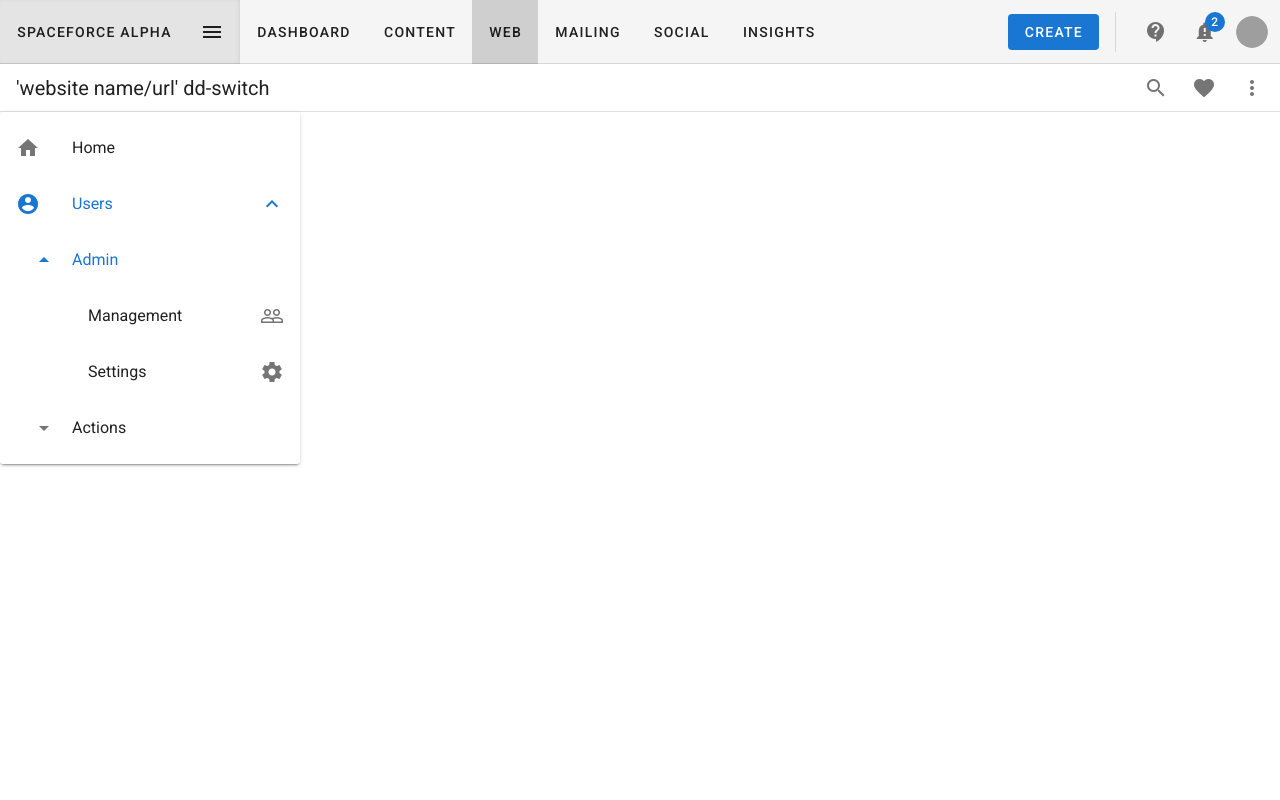
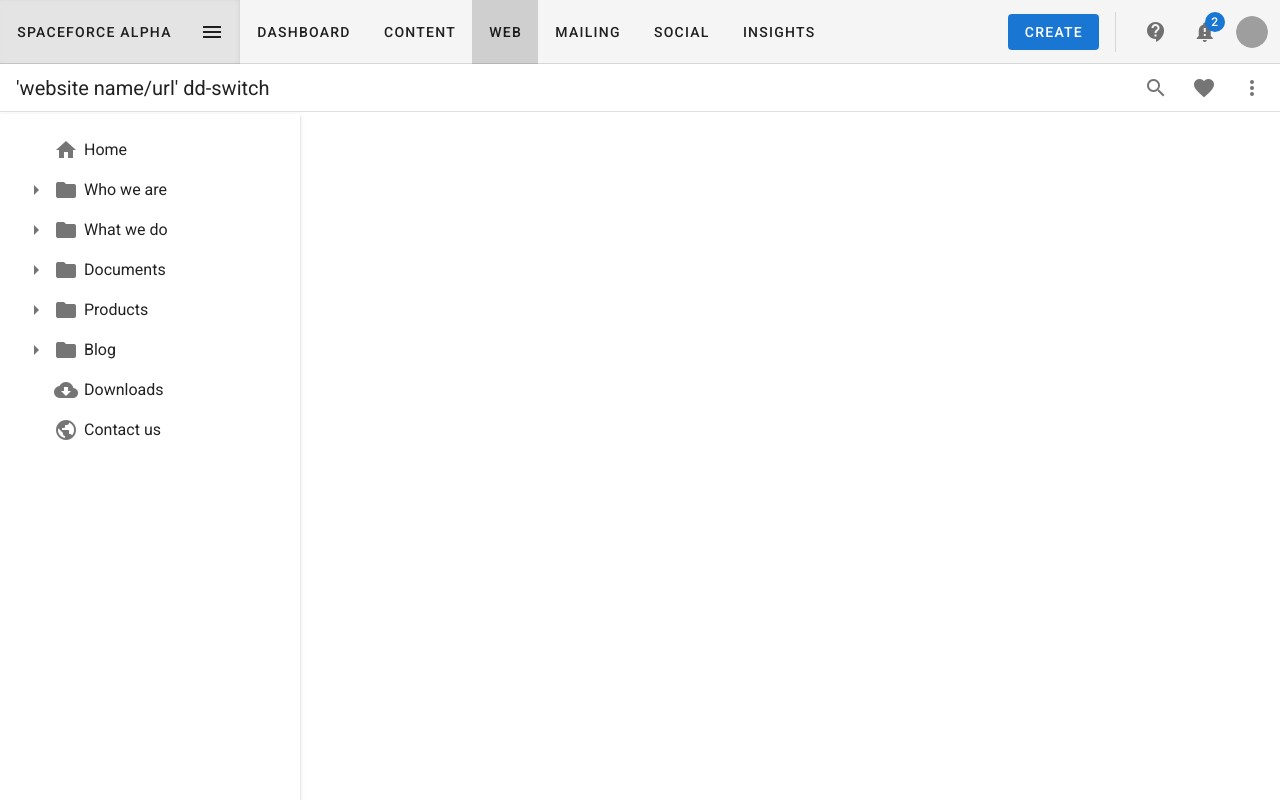
Before and after one commit to kayvine/honeycomb, a Vue app: page /web in a window 1280 px wide. Built offline with nearby package versions, Linux system fonts and the light colour scheme; grey boxes are pictures that could not be loaded.

Commit message:
add sitemap to sidebar

```diff
--- /dev/null
+++ b/src/components/web/BeeContentSitemap.vue
@@ -0,0 +1,110 @@
+<template>
+  <v-treeview
+    v-model="sitetree"
+    :open="pageopen"
+    :items="siteitems"
+    dense
+    item-key="name"
+    open-on-click
+  >
+    <template v-slot:prepend="{ item, open }">
+      <v-icon v-if="!item.pagetype">
+        {{ open ? 'folder_open' : 'folder' }}
+      </v-icon>
+      <v-icon v-else>
+        {{ pagetypes[item.pagetype] }}
+      </v-icon>
+    </template>
+  </v-treeview>
+</template>
+
+<script>
+export default {
+  name: "BeeContentSitemap",
+  data: () => ({
+    pageopen: [],
+    pagetypes: {
+      home: 'home',
+      html: 'public',
+      dl: 'cloud_download',
+      json: 'mdi-json',
+      md: 'mdi-markdown',
+      pdf: 'picture_as_pdf',
+      png: 'picture_in_picture',
+      xls: 'mdi-file-excel',
+    },
+    sitetree: [],
+    siteitems: [
+      {
+        name: 'Home', pagetype: 'home'
+      },
+      {
+        name: 'Who we are',
+        children: [
+          { name: 'Company', pagetype: 'html' },
+          { name: 'Chrome', pagetype: 'png' },
+          { name: 'Webstorm', pagetype: 'png' },
+        ],
+      },
+      {
+        name: 'What we do',
+        children: [
+          { name: 'October', pagetype: 'pdf' },
+          { name: 'November', pagetype: 'pdf' },
+          { name: 'Tutorial', pagetype: 'html' },
+        ],
+      },
+      {
+        name: 'Documents',
+        children: [
+          {
+            name: 'vuetify',
+            children: [
+              { name: 'index', pagetype: 'html' },
+              { name: 'bootstrap', pagetype: 'html' },
+            ],
+          },
+          {
+            name: 'material2',
+            children: [
+              {
+                name: 'src :',
+                children: [
+                  { name: 'v-btn', pagetype: 'html' },
+                  { name: 'v-card', pagetype: 'html' },
+                  { name: 'v-window', pagetype: 'html' },
+                ],
+              },
+            ],
+          },
+        ],
+      },
+      {
+        name: 'Products',
+        children: [
+          { name: 'Product 1', pagetype: 'pdf' },
+          { name: 'Pruduct 2', pagetype: 'pdf' },
+          { name: 'Product 3', pagetype: 'html' },
+        ],
+      },
+      {
+        name: 'Blog',
+        children: [
+          {
+            name: 'Tutorials',
+            children: [
+              { name: 'Basic layouts', pagetype: 'html' },
+              { name: 'Advanced techniques', pagetype: 'html' },
+              { name: 'All about app', pagetype: 'html' },
+            ],
+          },
+          { name: 'Intro', pagetype: 'html' },
+          { name: 'Conference introduction', pagetype: 'html' },
+        ],
+      },
+      { name: 'Downloads', pagetype: 'dl' },
+      { name: 'Contact us', pagetype: 'html' },
+    ],
+  }),
+}
+</script>
--- a/src/views/Content.vue
+++ b/src/views/Content.vue
@@ -76,7 +76,7 @@ export default {
 };
 </script>
 
-<style lang="scss">
+<style lang="scss" scoped>
 .b-beeContent_listOuter {
   position: relative;
 }
--- a/src/views/Web.vue
+++ b/src/views/Web.vue
@@ -1,6 +1,10 @@
 <template>
-  <div id="web">
-    <v-toolbar dense flat width="100%">
+  <div id="b-web" class="b-beeContent">
+    <v-toolbar
+      class="b-beeContent_toolbar position--fixed"
+      dense
+      flat
+      width="100%">
       <v-toolbar-title>'website name/url' dd-switch</v-toolbar-title>
 
       <div class="flex-grow-1"></div>
@@ -18,70 +22,40 @@
       </v-btn>
     </v-toolbar>
 
-    <v-card class="" width="300">
-      <v-list>
-        <v-list-item>
-          <v-list-item-icon>
-            <v-icon>home</v-icon>
-          </v-list-item-icon>
+    <v-container class="padding--toolbar">
 
-          <v-list-item-title>Home</v-list-item-title>
-        </v-list-item>
+      <v-card class="b-beeContent_sitemap" width="300" tile>
+        <div class="b-beeContent_sitemapInner">
+          <bee-content-sitemap />
+        </div>
+      </v-card>
 
-        <v-list-group prepend-icon="account_circle" value="true">
-          <template v-slot:activator>
-            <v-list-item-title>Users</v-list-item-title>
-          </template>
-
-          <v-list-group no-action sub-group value="true">
-            <template v-slot:activator>
-              <v-list-item-content>
-                <v-list-item-title>Admin</v-list-item-title>
-              </v-list-item-content>
-            </template>
-
-            <v-list-item v-for="(admin, i) in admins" :key="i" link>
-              <v-list-item-title v-text="admin[0]"></v-list-item-title>
-              <v-list-item-icon>
-                <v-icon v-text="admin[1]"></v-icon>
-              </v-list-item-icon>
-            </v-list-item>
-          </v-list-group>
-
-          <v-list-group sub-group no-action>
-            <template v-slot:activator>
-              <v-list-item-content>
-                <v-list-item-title>Actions</v-list-item-title>
-              </v-list-item-content>
-            </template>
-            <v-list-item v-for="(crud, i) in cruds" :key="i" @click="doThis">
-              <v-list-item-title v-text="crud[0]"></v-list-item-title>
-              <v-list-item-action>
-                <v-icon v-text="crud[1]"></v-icon>
-              </v-list-item-action>
-            </v-list-item>
-          </v-list-group>
-        </v-list-group>
-      </v-list>
-    </v-card>
+    </v-container>
   </div>
 </template>
 
 <script>
+import BeeContentSitemap from "@/components/web/BeeContentSitemap";
+
 export default {
+  components: {
+    BeeContentSitemap,
+  },
   data: () => ({
-    admins: [["Management", "people_outline"], ["Settings", "settings"]],
-    cruds: [
-      ["Create", "add"],
-      ["Read", "insert_drive_file"],
-      ["Update", "update"],
-      ["Delete", "delete"]
-    ]
+    //
   }),
-  methods: {
-    doThis() {
-      alert("Do This!");
-    }
-  }
-};
+}
 </script>
+
+<style lang="scss" scoped>
+.b-beeContent_sitemap {
+  position: fixed;
+  top: calc(65px + 49px);;
+  left: 0;
+  height: calc(100% - 65px - 49px);
+  overflow-y: auto;
+}
+.b-beeContent_sitemapInner {
+  padding: 1rem;
+}
+</style>
```
